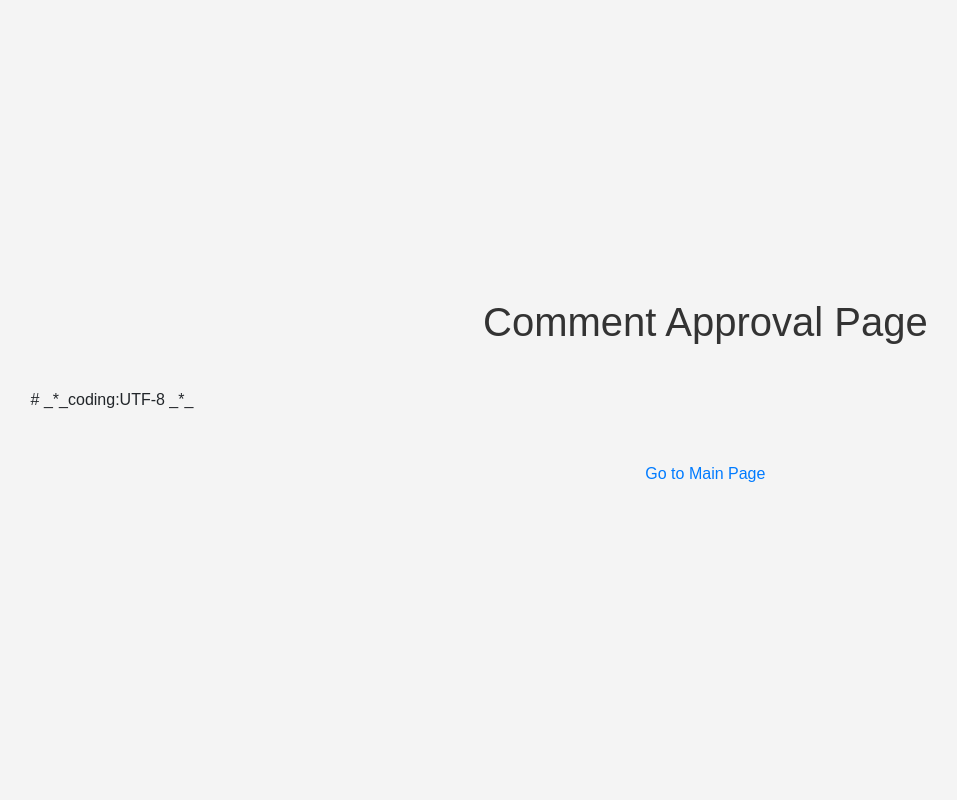
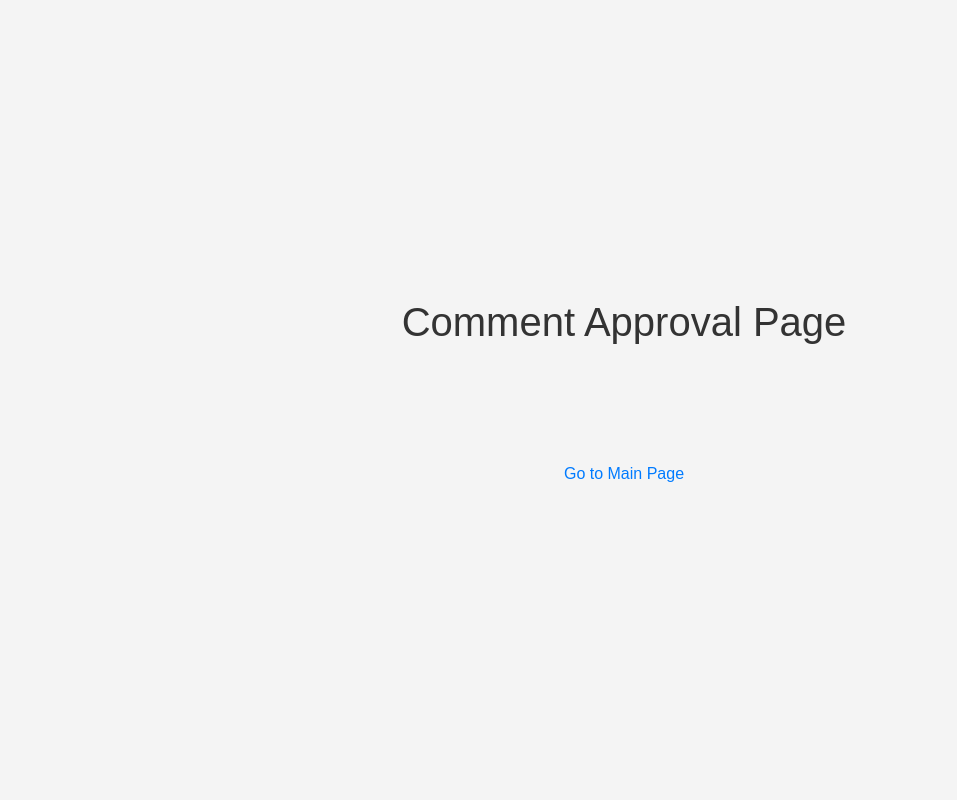
Before and after one commit to hamidresh/-Article-web, a Django app: page /comment-approval/ in a window 1280 px wide. Shown: the whole page, without its empty margins (16-973 px from the left). Run offline with Django 4.2, Linux system fonts and the light colour scheme; a user stored in the database is signed in; data that the repository does not hold is empty; some libraries are stand-ins or nearby versions.

Commit message:
save master2 2

```diff
--- a/project/essay/templates/comment_approval_page.html
+++ b/project/essay/templates/comment_approval_page.html
@@ -1,4 +1,3 @@
-# _*_coding:UTF-8 _*_
 <!DOCTYPE html>
 <html lang="en">
 <head>
```
Also changed, not shown: project/db.sqlite3.
